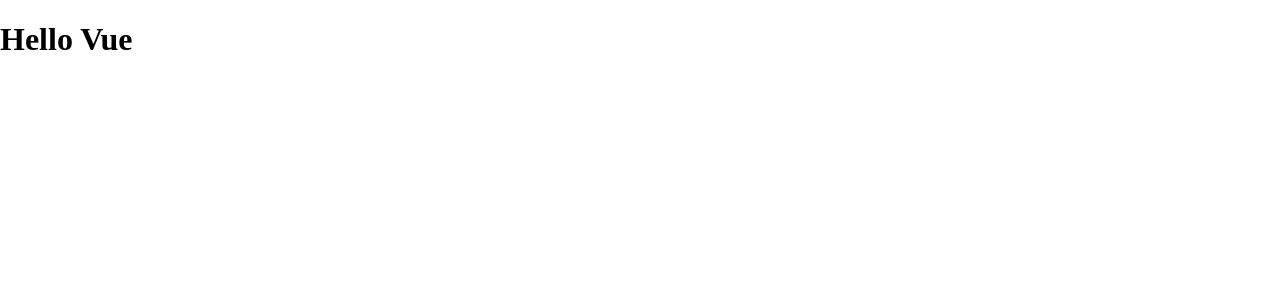
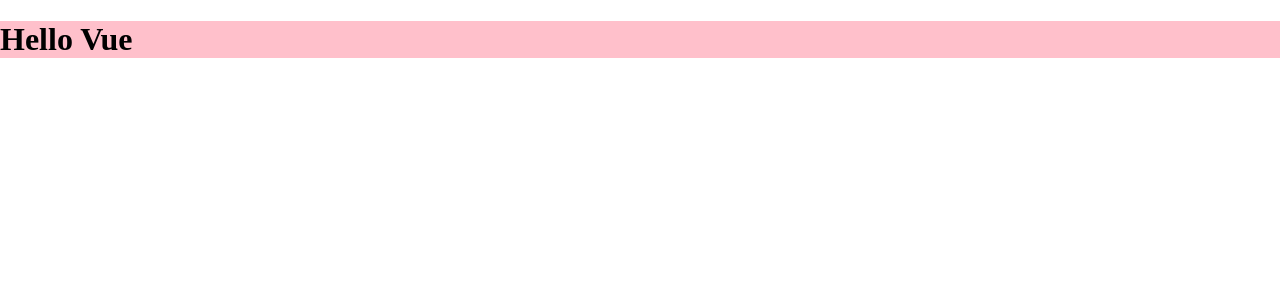
Before and after one commit to d1313113/webpack-factory, a Vue app: page / in a window 1280 px wide. Shown: the top 300 px of the page. Built offline with nearby package versions, Linux system fonts and the light colour scheme; the HTML template or start-up script is replaced by a standard one.

Commit message:
开启autoprefixer

```diff
--- a/package.json
+++ b/package.json
@@ -12,6 +12,7 @@
   "author": "",
   "license": "ISC",
   "devDependencies": {
+    "autoprefix": "^1.0.1",
     "babel-core": "^6.26.3",
     "babel-loader": "^7.1.5",
     "babel-preset-env": "^1.7.0",
@@ -19,6 +20,7 @@
     "css-loader": "^1.0.1",
     "file-loader": "^2.0.0",
     "html-webpack-plugin": "^3.2.0",
+    "postcss-loader": "^3.0.0",
     "vue-loader": "^15.4.2",
     "vue-style-loader": "^4.1.2",
     "vue-template-compiler": "^2.5.17",
--- /dev/null
+++ b/postcss.config.js
@@ -0,0 +1,5 @@
+module.exports = {
+  plugins: [
+    require("autoprefix")
+  ]
+};
--- a/src/App.vue
+++ b/src/App.vue
@@ -1,5 +1,5 @@
 <template>
-  <h1>Hello Vue</h1>
+  <h1 class="title">Hello Vue</h1>
 </template>
 <script>
 export default {
@@ -13,4 +13,11 @@
   box-sizing: border-box;
   font-size: 16px;
 }
+h1{
+  display: flex;
+}
+.title{
+  display: flex;
+  background-color: pink;
+}
 </style>
```
Also changed, not shown: 2 other files (tests, documents, lock files or other folders).
